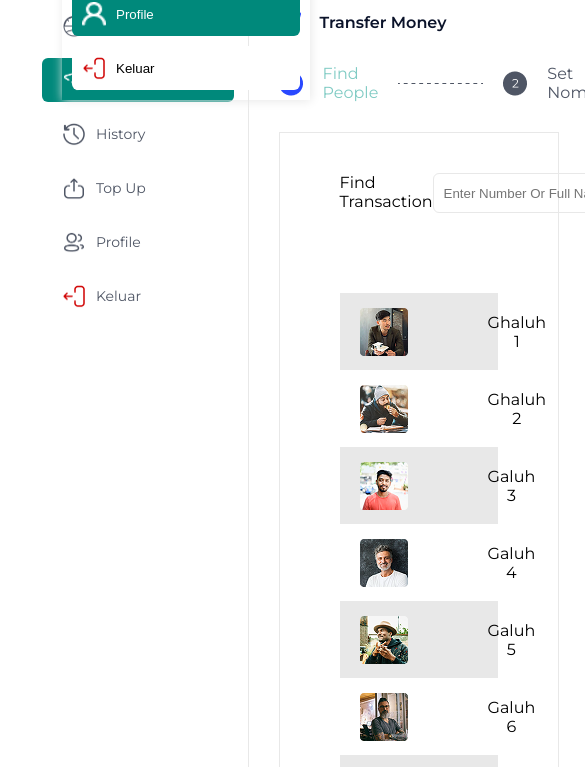
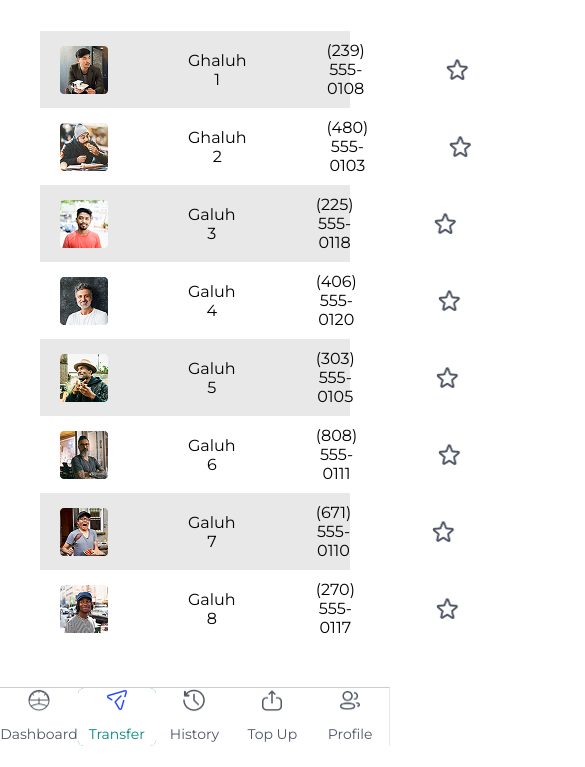
Before and after one commit to yusufbahtiarr/fgo24-css-slicing, a website: page pages/transfer.html in a window 390 px wide. Shown: the part 98-865 px from the top of the page, 585 px wide, since content can reach past the window. After the commit the page ends 844 px from the top, so only its background shows below. Drawn offline with Linux system fonts and the light colour scheme.

Commit message:
feat:add responsive page transfer

```diff
--- a/css/transfer.css
+++ b/css/transfer.css
@@ -362,3 +362,139 @@ li a:hover {
   letter-spacing: -0.6%;
   vertical-align: middle;
 }
+.mobile {
+    display: none;
+}
+
+@media (max-width: 768px) {
+    main {
+        flex-direction: column-reverse;
+    }
+
+    .content {
+        padding-right: 30px;
+    }
+
+
+    aside {
+        /* position: fixed; */
+        width: 100%;
+        bottom: 0;
+        left: 0;
+        height: 100px;
+        margin: 0 auto;
+        /* width: 100%; */
+        background-color: #fff; /* atau warna sesuai tema */
+        border-top: 1px solid #ccc;
+        display: flex;
+        flex-direction: row;
+        justify-content: center;
+        padding: 0;
+        z-index: 999;
+    }
+    .menu, .menu > ul, .menu > ul > li {
+        flex-direction: row;
+        justify-content: center;
+        align-items: center;
+        padding: 0;
+        margin: 0;
+        width: 100%;
+        box-sizing: border-box;
+    }
+
+    .menu > ul {
+        padding: 0;
+        margin: 0;
+        gap: 0;
+        height: 100%;
+    }
+
+    .menu > ul > li {
+        /* flex: 1; */
+        display: flex;
+        justify-content: center;
+        align-items: center;
+        padding: 0;
+        height: 100%;
+    }
+
+    .main-menu > a {
+        background-color: var(--secondary1);
+        color: var(--primary2);
+    }
+
+    .menu > ul > li a {
+        flex-direction: column;
+        justify-content: center;
+        align-items: center;
+        padding: 0;
+        height: 100%;
+    }
+
+    .menu > ul > li > img {
+        /* flex: 1; */
+        display: flex;
+        flex-direction: row;
+    }
+
+
+    .menu > ul > li:last-child {
+        display: none;
+    }
+    header {
+        display: none;
+    }
+    li > a > .image-mobile {
+        display: flex;
+    }
+    li > a > .image-desktop {
+        display: none;
+    }
+
+    .data-history > span {
+        /* gap: 40px; */
+        font-size: 14px;
+        font-weight: 500;
+        margin-bottom: 20px;
+    }
+    .content  {
+        padding: 0;
+        gap: 0;
+    }
+    .content-up {
+        padding: 20px 40px;
+        background-color: var(--primary2);
+        color: var(--secondary1);
+
+    }
+    .content-up > img {
+        display: none;
+    }
+
+    .content-up > span {
+        font-family: Montserrat;
+        font-weight: 500;
+        font-size: 14px;
+        line-height: 24px;
+        letter-spacing: -0.6%;
+        padding: 0;
+    }
+
+    .content-up-2 {
+        display: none;
+    }
+    .content-down {
+        border: none;
+        gap: 0;
+    }
+
+    .title-history, .list-history {
+        padding: 20px;
+    }
+    .mobile {
+        display: flex;
+    }
+    .desktop {
+        display: none;
+    }
+}
--- a/pages/transfer.html
+++ b/pages/transfer.html
@@ -32,7 +32,8 @@
                         </li>
                         <li class="main-menu">
                             <a href="#">
-                            <img src="../img/transfer-white.24.png" alt="dashboard">
+                            <img src="../img/transfer-white.24.png" alt="dashboard" class="desktop">
+                            <img src="../img/transfer-24-blue.png" alt="dashboard" class="mobile">
                                 transfer</a>
                         </li>
                         <li>
```
